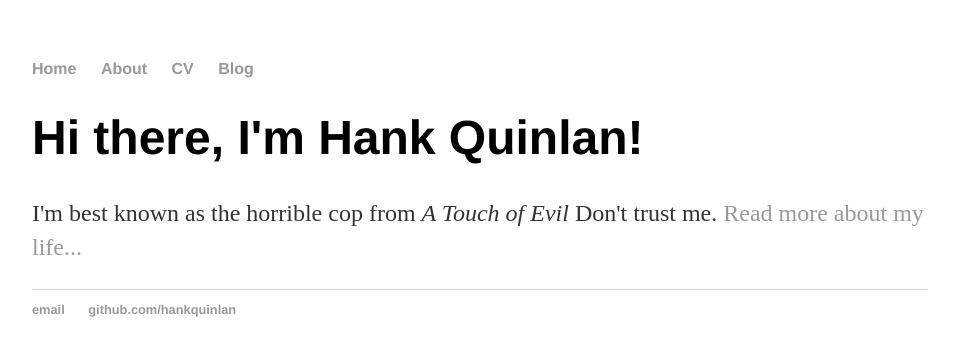
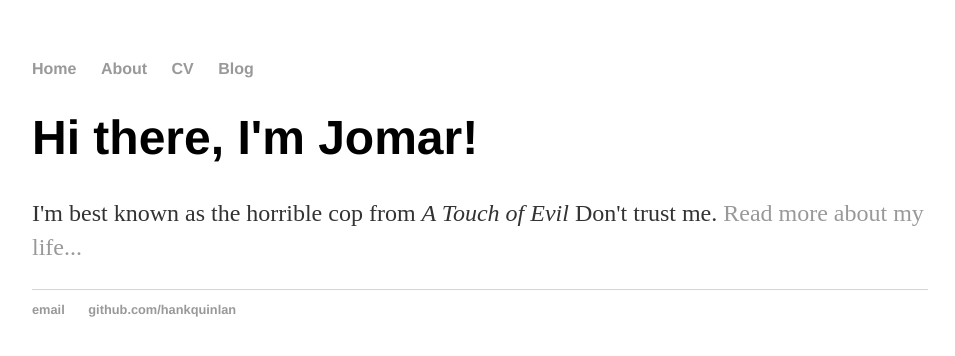
Before and after one commit to DreamerGreen/DreamerGreen.github.io, a Jekyll site: the page built from index.html, in a window 1280 px wide. Shown: the top 356 px of the page, without its empty margins (160-1115 px from the left). Built offline with Jekyll 4.4.1, drawn with Linux system fonts in a browser that asks for light colours.

Commit message:
Update index.html
changed content of <title>;

```diff
--- a/index.html
+++ b/index.html
@@ -1,8 +1,8 @@
 ---
 layout: default
-title: Hank Quinlan, Horrible Cop
+title: Jomar, a person love coding and NBA.
 ---
 <div class="blurb">
-	<h1>Hi there, I'm Hank Quinlan!</h1>
+	<h1>Hi there, I'm Jomar!</h1>
 	<p>I'm best known as the horrible cop from <em>A Touch of Evil</em> Don't trust me. <a href="/about">Read more about my life...</a></p>
 </div><!-- /.blurb -->
```
